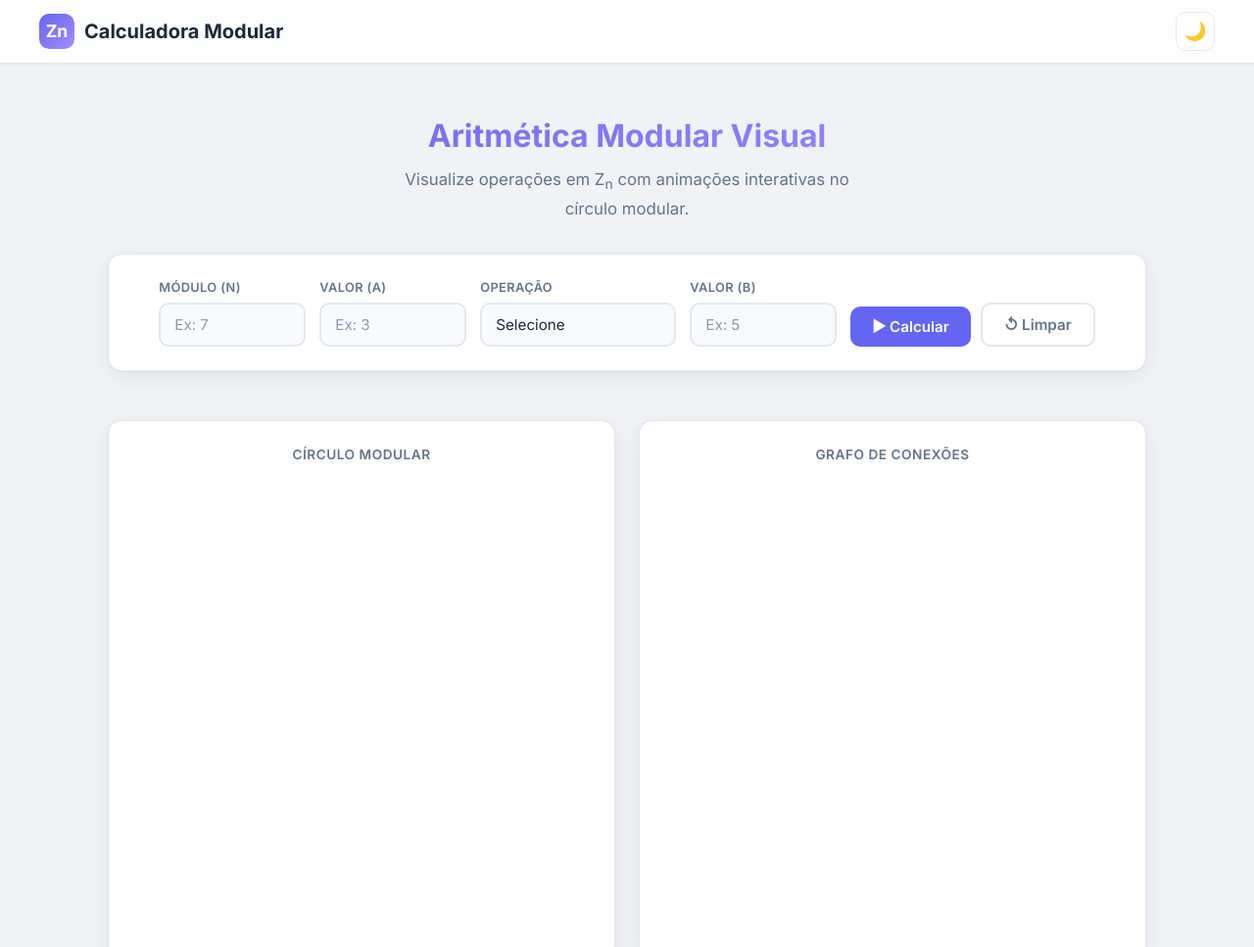
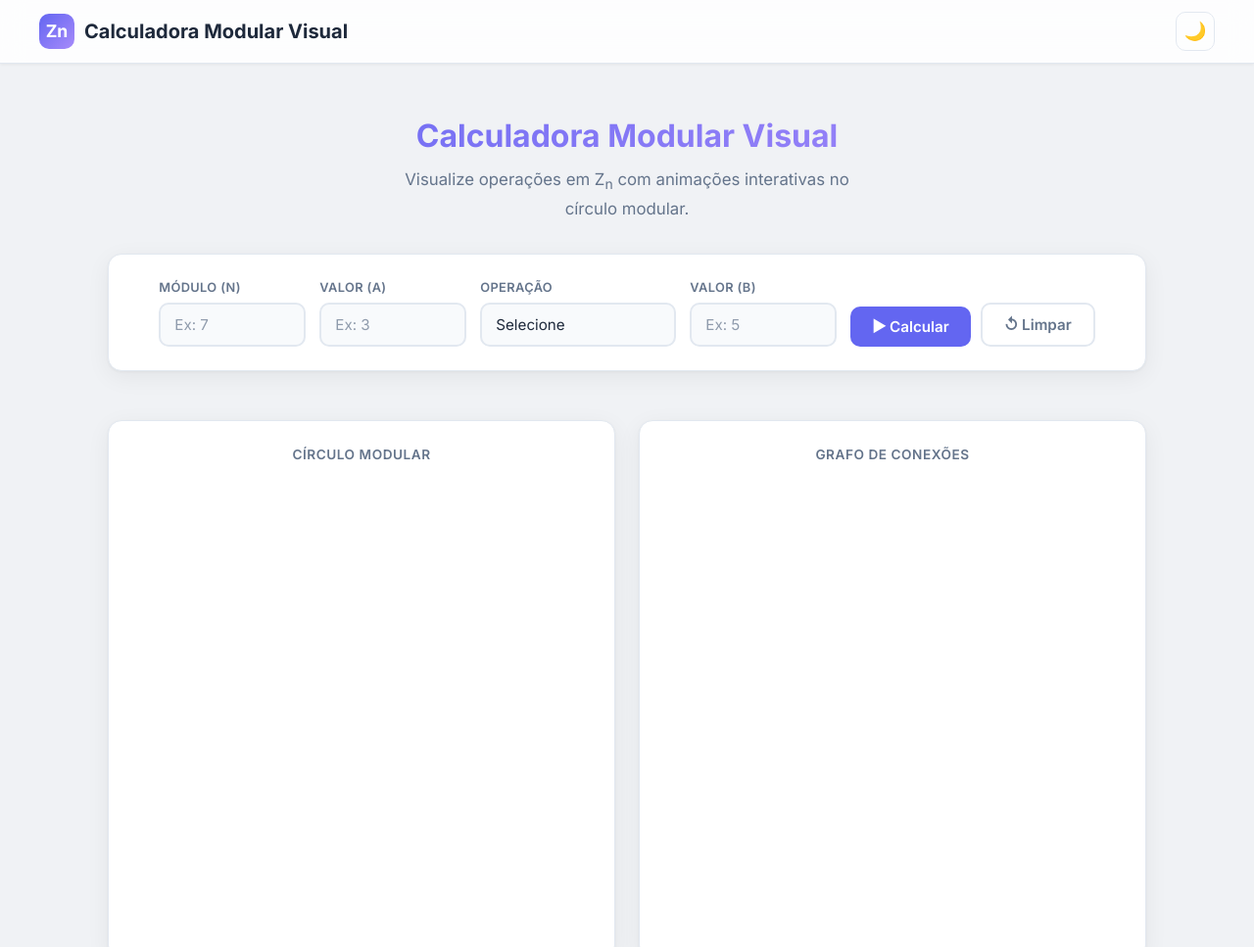
Before and after one commit to pagmaia/calcModular, a website built with Vite: page index.html in a window 1280 px wide. Shown: the top 967 px of the page at 98% size. Built offline with nearby package versions, Linux system fonts and the light colour scheme.

Commit message:
padronizar nome do aplicativo
cada parte do sistema usava um nome diferente para o sistema; atualizei todos para Calculadora Modular Visual

```diff
--- a/index.html
+++ b/index.html
@@ -3,7 +3,7 @@
   <head>
     <meta charset="UTF-8" />
     <meta name="viewport" content="width=device-width, initial-scale=1.0" />
-    <title>Calculadora Modular — Visualizador de Aritmética Modular</title>
+    <title>Calculadora Modular Visual — Visualizador de Aritmética Modular</title>
     <link rel="preconnect" href="https://fonts.googleapis.com" />
     <link rel="preconnect" href="https://fonts.gstatic.com" crossorigin />
   </head>
@@ -13,7 +13,7 @@
       <div class="header-inner">
         <a href="#" class="header-brand">
           <div class="brand-icon">Zn</div>
-          <span>Calculadora Modular</span>
+          <span>Calculadora Modular Visual</span>
         </a>
         <div class="header-actions">
           <button id="btn-tema" class="btn-tema" title="Alternar tema">
@@ -27,7 +27,7 @@
     <main class="main-container">
       <!-- Hero -->
       <section class="hero">
-        <h1>Aritmética Modular Visual</h1>
+        <h1>Calculadora Modular Visual</h1>
         <p>
           Visualize operações em Z<sub>n</sub> com animações interativas no
           círculo modular.
```
